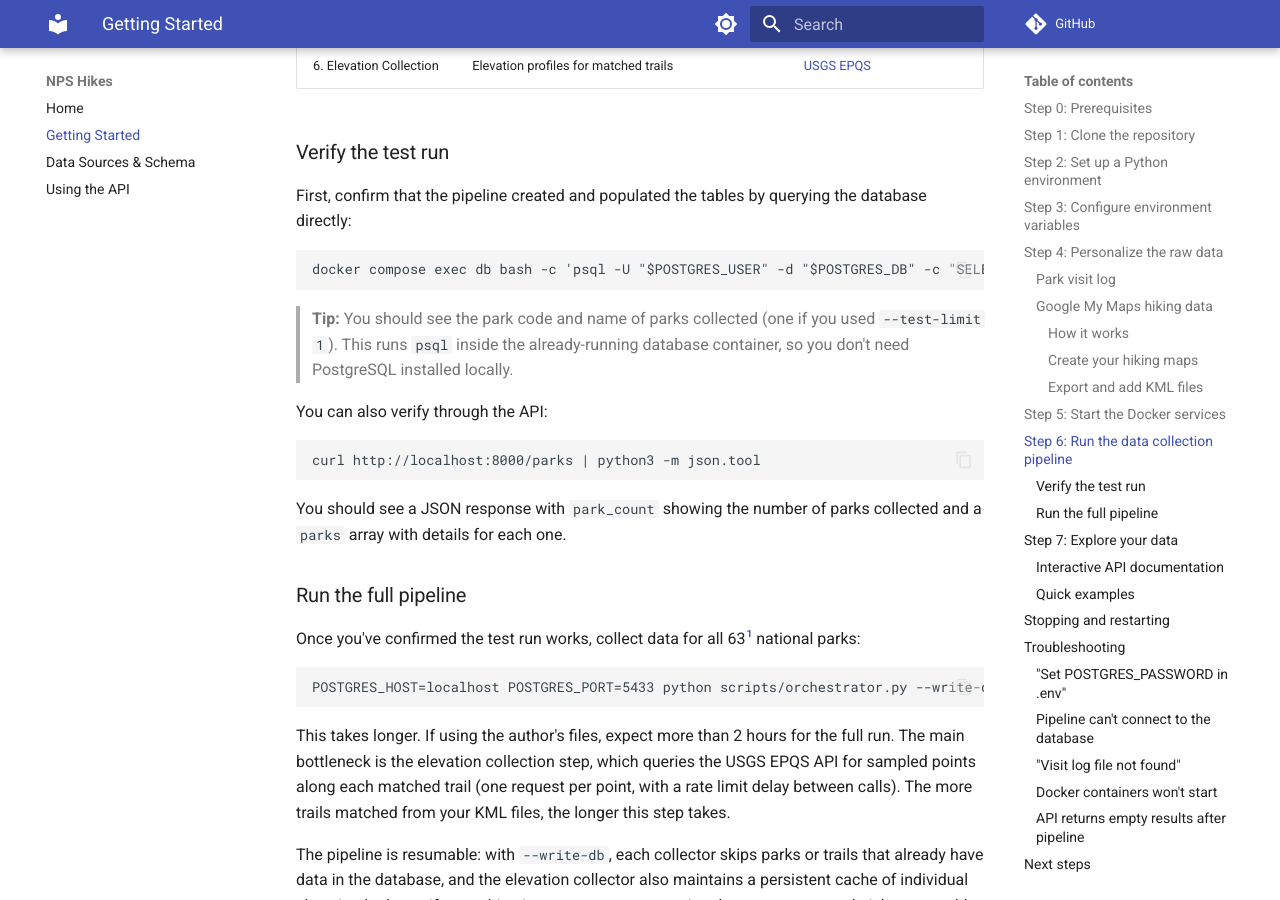
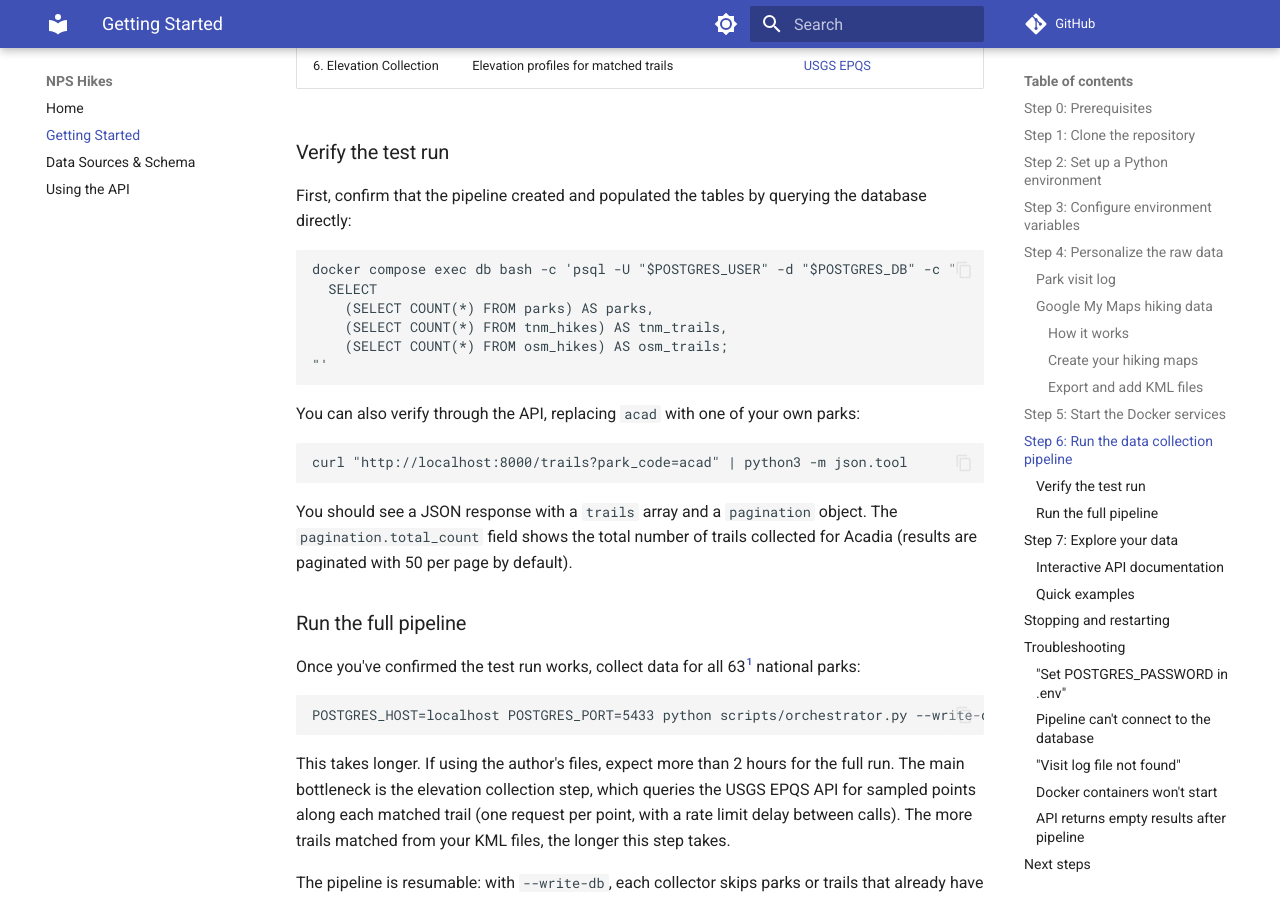
Before and after one commit to seanangio/nps-hikes, an MkDocs documentation site: the page built from docs/getting-started.md, in a window 1280 px wide and 900 px high, scrolled down 4846 px. Built offline with MkDocs 1.6.1 and Material for MkDocs 9.7.7, drawn with Linux system fonts in a browser that asks for light colours; comment, search, counter and statistics services are not loaded.

Commit message:
update docs

````diff
--- a/docs/getting-started.md
+++ b/docs/getting-started.md
@@ -175,18 +175,21 @@ The pipeline runs six steps in order:
 First, confirm that the pipeline created and populated the tables by querying the database directly:
 
 ```bash
-docker compose exec db bash -c 'psql -U "$POSTGRES_USER" -d "$POSTGRES_DB" -c "SELECT park_code, park_name FROM parks;"'
+docker compose exec db bash -c 'psql -U "$POSTGRES_USER" -d "$POSTGRES_DB" -c "
+  SELECT
+    (SELECT COUNT(*) FROM parks) AS parks,
+    (SELECT COUNT(*) FROM tnm_hikes) AS tnm_trails,
+    (SELECT COUNT(*) FROM osm_hikes) AS osm_trails;
+"'
 ```
 
-> **Tip:** You should see the park code and name of parks collected (one if you used `--test-limit 1`). This runs `psql` inside the already-running database container, so you don't need PostgreSQL installed locally.
-
-You can also verify through the API:
+You can also verify through the API, replacing `acad` with one of your own parks:
 
 ```bash
-curl http://localhost:8000/parks | python3 -m json.tool
+curl "http://localhost:8000/trails?park_code=acad" | python3 -m json.tool
 ```
 
-You should see a JSON response with `park_count` showing the number of parks collected and a `parks` array with details for each one.
+You should see a JSON response with a `trails` array and a `pagination` object. The `pagination.total_count` field shows the total number of trails collected for Acadia (results are paginated with 50 per page by default).
 
 ### Run the full pipeline
 
````
Also changed, not shown: 1 other file.
